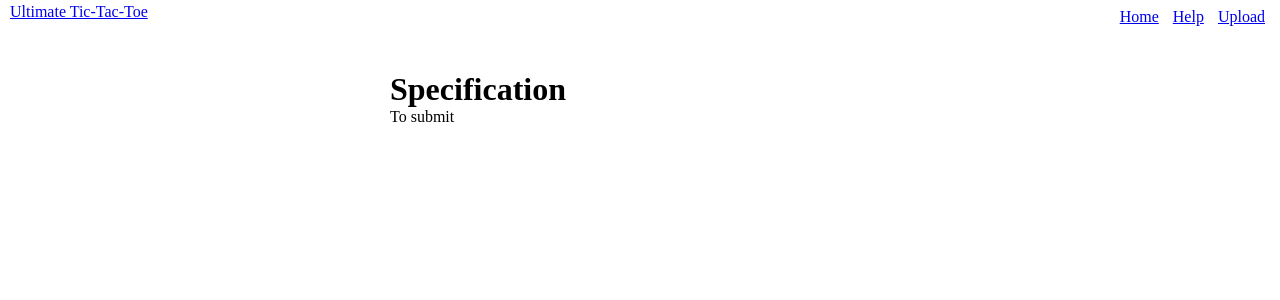
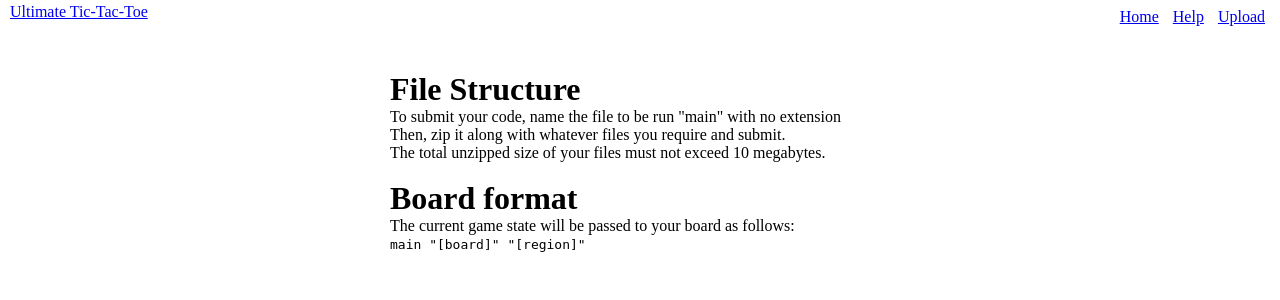
Before and after one commit to w0nder1ng/ultimate-tic-tac-toe, a Flask app: page /help in a window 1280 px wide. Shown: the top 300 px of the page. Run offline with Flask 3, Linux system fonts and the light colour scheme.

Commit message:
update help page

```diff
--- a/server/templates/help.jinja
+++ b/server/templates/help.jinja
@@ -3,7 +3,13 @@
 {% block content %}
 {% include "nav.jinja" %}
 <div class="main">
-    <h1>Specification</h1>
-    <p>To submit</p>
+    <h1>File Structure</h1>
+    <p>To submit your code, name the file to be run "main" with no extension</p>
+    <p>Then, zip it along with whatever files you require and submit.</p>
+    <p>The total unzipped size of your files must not exceed 10 megabytes.</p>
+    <br>
+    <h1>Board format</h1>
+    <p>The current game state will be passed to your board as follows:</p>
+    <code>main "[board]" "[region]"</code>
 </div>
 {% endblock %}
```
